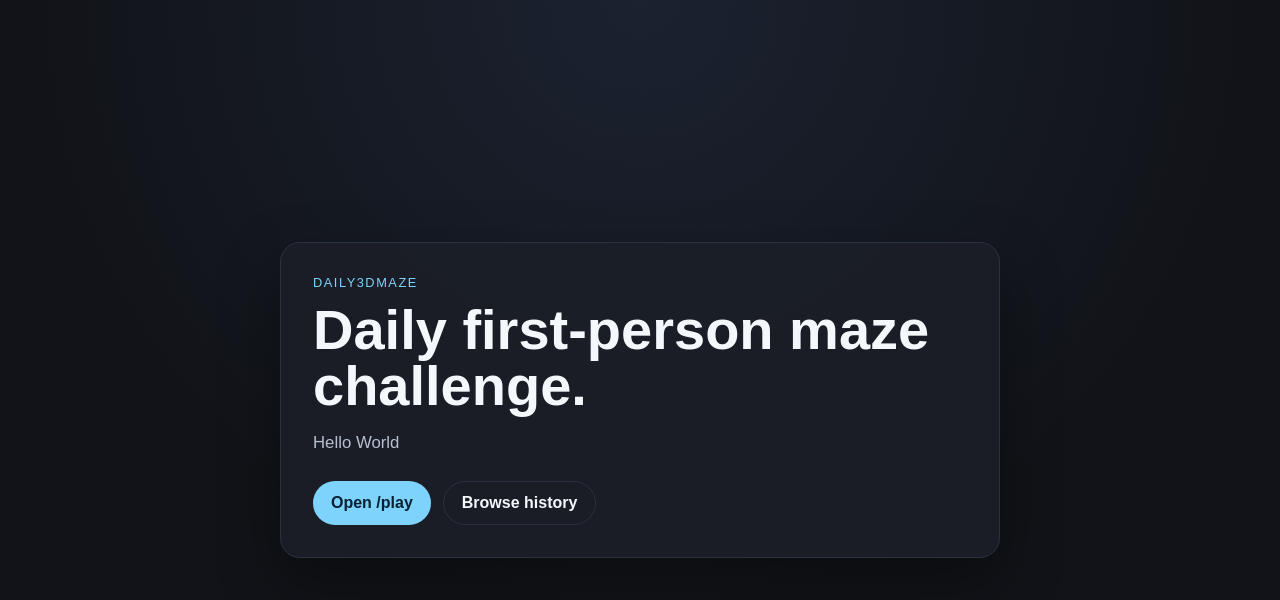
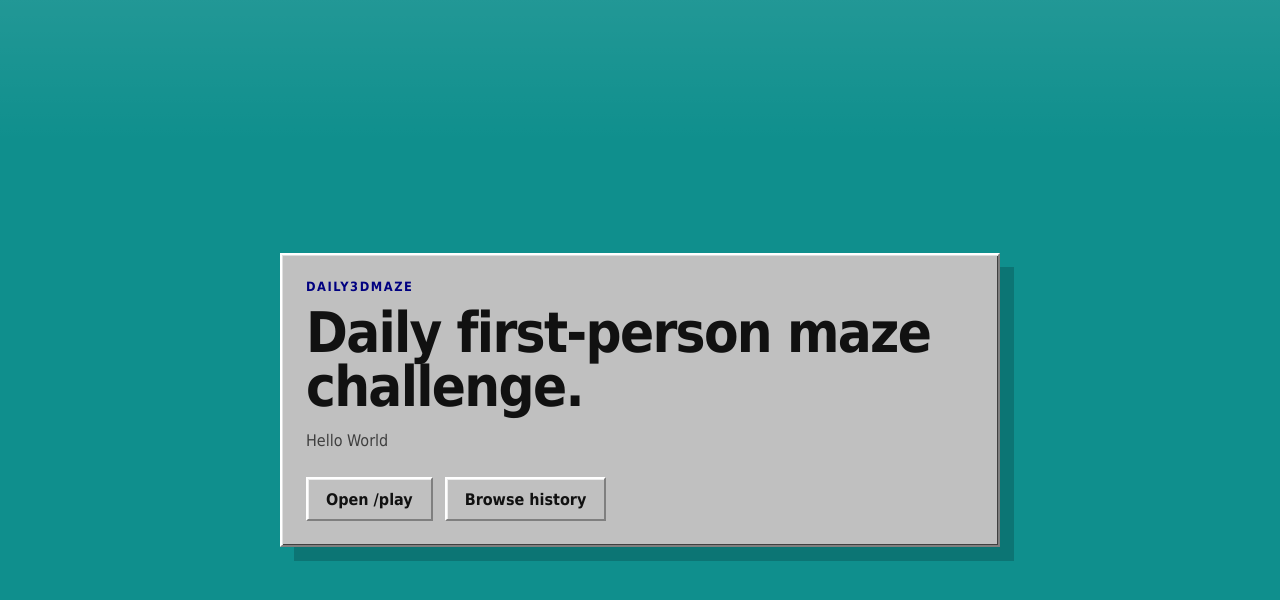
Before and after one commit to MasonWritesCode/daily3dmaze, a Next.js app in the folder web/: page / in a window 1280 px wide. Shown: the top 600 px of the page. Built offline with nearby package versions, Linux system fonts and the light colour scheme; no server answers.

Commit message:
style: start windows 95 inspired visual direction

```diff
--- a/web/src/app/globals.css
+++ b/web/src/app/globals.css
@@ -1,11 +1,19 @@
 :root {
-  color-scheme: dark;
-  --bg: #111318;
-  --panel: #1b1f27;
-  --panel-border: #2a3140;
-  --text: #f4f7fb;
-  --muted: #b4bfd0;
-  --accent: #7dd3fc;
+  color-scheme: light;
+  --desktop: #0f8f8d;
+  --desktop-shadow: #0a6665;
+  --panel: #c0c0c0;
+  --panel-dark: #7f7f7f;
+  --panel-darker: #404040;
+  --panel-light: #ffffff;
+  --panel-soft: #dfdfdf;
+  --text: #111111;
+  --muted: #3f3f3f;
+  --accent: #000080;
+  --accent-strong: #1084d0;
+  --success: #0d5f2f;
+  --danger: #8a1f11;
+  --field-bg: #ffffff;
 }
 
 * {
@@ -16,9 +24,12 @@ html,
 body {
   margin: 0;
   min-height: 100%;
-  background: radial-gradient(circle at top, #1b2230 0%, var(--bg) 60%);
+  background:
+    linear-gradient(180deg, rgba(255, 255, 255, 0.08), transparent 18%),
+    var(--desktop);
+  background-size: auto, auto;
   color: var(--text);
-  font-family: Arial, sans-serif;
+  font-family: Tahoma, Verdana, "MS Sans Serif", sans-serif;
 }
 
 a {
@@ -27,6 +38,7 @@ a {
 
 .inline-link {
   color: var(--accent);
+  font-weight: 600;
   text-decoration-thickness: 0.08em;
   text-underline-offset: 0.14em;
 }
@@ -39,16 +51,21 @@ code {
   min-height: 100vh;
   display: grid;
   place-items: center;
-  padding: 24px;
+  padding: 20px;
 }
 
 .content-card {
   width: min(100%, 720px);
-  padding: 32px;
-  border: 1px solid var(--panel-border);
-  border-radius: 20px;
-  background: rgba(27, 31, 39, 0.9);
-  box-shadow: 0 24px 60px rgba(0, 0, 0, 0.35);
+  padding: 24px;
+  border: 2px solid var(--panel-dark);
+  border-top-color: var(--panel-light);
+  border-left-color: var(--panel-light);
+  border-radius: 0;
+  background: var(--panel);
+  box-shadow:
+    inset 1px 1px 0 var(--panel-soft),
+    inset -1px -1px 0 var(--panel-darker),
+    14px 14px 0 rgba(0, 0, 0, 0.18);
 }
 
 .content-card-wide {
@@ -61,19 +78,21 @@ code {
   text-transform: uppercase;
   letter-spacing: 0.12em;
   font-size: 0.8rem;
+  font-weight: 700;
 }
 
 h1 {
   margin: 0 0 16px;
   font-size: clamp(2rem, 5vw, 3.5rem);
-  line-height: 1;
+  line-height: 0.96;
+  letter-spacing: -0.03em;
 }
 
 .body-copy {
   margin: 0 0 16px;
   color: var(--muted);
-  font-size: 1.05rem;
-  line-height: 1.6;
+  font-size: 1rem;
+  line-height: 1.5;
 }
 
 .section-title {
@@ -84,10 +103,15 @@ h1 {
 
 .maze-summary {
   margin-top: 24px;
-  padding: 20px;
-  border: 1px solid var(--panel-border);
-  border-radius: 16px;
-  background: rgba(17, 19, 24, 0.45);
+  padding: 18px;
+  border: 2px solid var(--panel-dark);
+  border-top-color: var(--panel-light);
+  border-left-color: var(--panel-light);
+  border-radius: 0;
+  background: var(--panel-soft);
+  box-shadow:
+    inset 1px 1px 0 rgba(255, 255, 255, 0.85),
+    inset -1px -1px 0 var(--panel-dark);
 }
 
 .metadata-list {
@@ -117,11 +141,11 @@ h1 {
 }
 
 .error-copy {
-  color: #fca5a5;
+  color: var(--danger);
 }
 
 .success-copy {
-  color: #86efac;
+  color: var(--success);
 }
 
 .maze-grid-preview {
@@ -130,14 +154,16 @@ h1 {
   margin-top: 24px;
   padding: 16px;
   overflow-x: auto;
-  border: 1px solid var(--panel-border);
-  border-radius: 12px;
-  background: #0d1015;
+  border: 2px solid var(--panel-dark);
+  border-top-color: var(--panel-darker);
+  border-left-color: var(--panel-darker);
+  border-radius: 0;
+  background: #101010;
 }
 
 .maze-grid-row {
   display: block;
-  color: #dbeafe;
+  color: #f0f0f0;
   font-size: 0.9rem;
   line-height: 1.2;
   white-space: pre;
@@ -154,9 +180,11 @@ h1 {
   grid-template-columns: 72px 1.2fr 1fr 1fr;
   gap: 12px;
   padding: 12px 14px;
-  border: 1px solid var(--panel-border);
-  border-radius: 12px;
-  background: rgba(13, 16, 21, 0.6);
+  border: 2px solid var(--panel-dark);
+  border-top-color: var(--panel-light);
+  border-left-color: var(--panel-light);
+  border-radius: 0;
+  background: #f2f2f2;
   color: var(--muted);
 }
 
@@ -173,9 +201,11 @@ h1 {
 
 .history-card {
   padding: 16px;
-  border: 1px solid var(--panel-border);
-  border-radius: 14px;
-  background: rgba(13, 16, 21, 0.55);
+  border: 2px solid var(--panel-dark);
+  border-top-color: var(--panel-light);
+  border-left-color: var(--panel-light);
+  border-radius: 0;
+  background: #eeeeee;
 }
 
 .review-header {
@@ -208,9 +238,11 @@ h1 {
   display: grid;
   gap: 6px;
   padding: 14px 16px;
-  border: 1px solid var(--panel-border);
-  border-radius: 14px;
-  background: rgba(13, 16, 21, 0.6);
+  border: 2px solid var(--panel-dark);
+  border-top-color: var(--panel-light);
+  border-left-color: var(--panel-light);
+  border-radius: 0;
+  background: #efefef;
 }
 
 .summary-label {
@@ -226,9 +258,11 @@ h1 {
 .filter-panel {
   margin-bottom: 24px;
   padding: 16px;
-  border: 1px solid var(--panel-border);
-  border-radius: 14px;
-  background: rgba(13, 16, 21, 0.45);
+  border: 2px solid var(--panel-dark);
+  border-top-color: var(--panel-light);
+  border-left-color: var(--panel-light);
+  border-radius: 0;
+  background: #efefef;
 }
 
 .filter-grid {
@@ -241,9 +275,11 @@ h1 {
 .auth-field select {
   min-height: 44px;
   padding: 0 14px;
-  border: 1px solid var(--panel-border);
-  border-radius: 12px;
-  background: rgba(13, 16, 21, 0.85);
+  border: 2px solid var(--panel-dark);
+  border-top-color: var(--panel-darker);
+  border-left-color: var(--panel-darker);
+  border-radius: 0;
+  background: var(--field-bg);
   color: var(--text);
   font: inherit;
 }
@@ -251,9 +287,11 @@ h1 {
 .auth-field textarea {
   min-height: 120px;
   padding: 12px 14px;
-  border: 1px solid var(--panel-border);
-  border-radius: 12px;
-  background: rgba(13, 16, 21, 0.85);
+  border: 2px solid var(--panel-dark);
+  border-top-color: var(--panel-darker);
+  border-left-color: var(--panel-darker);
+  border-radius: 0;
+  background: var(--field-bg);
   color: var(--text);
   font: inherit;
   resize: vertical;
@@ -293,9 +331,11 @@ h1 {
   gap: 12px;
   align-items: start;
   padding: 14px 16px;
-  border: 1px solid var(--panel-border);
-  border-radius: 14px;
-  background: rgba(13, 16, 21, 0.6);
+  border: 2px solid var(--panel-dark);
+  border-top-color: var(--panel-light);
+  border-left-color: var(--panel-light);
+  border-radius: 0;
+  background: #f2f2f2;
   color: var(--muted);
 }
 
@@ -371,13 +411,15 @@ h1 {
   align-items: center;
   min-height: 30px;
   padding: 0 10px;
-  border: 1px solid var(--panel-border);
-  border-radius: 999px;
+  border: 2px solid var(--panel-dark);
+  border-top-color: var(--panel-light);
+  border-left-color: var(--panel-light);
+  border-radius: 0;
   font-size: 0.92rem;
 }
 
 .reason-chip {
-  background: rgba(125, 211, 252, 0.08);
+  background: #e6e6e6;
   color: var(--text);
 }
 
@@ -388,23 +430,23 @@ h1 {
 }
 
 .score-badge-low {
-  background: rgba(134, 239, 172, 0.14);
-  color: #86efac;
+  background: #dff0dd;
+  color: var(--success);
 }
 
 .score-badge-pending {
-  background: rgba(125, 211, 252, 0.14);
-  color: #7dd3fc;
+  background: #d7e6f7;
+  color: var(--accent);
 }
 
 .score-badge-medium {
-  background: rgba(253, 224, 71, 0.14);
-  color: #fde047;
+  background: #f6efc2;
+  color: #6d5a00;
 }
 
 .score-badge-high {
-  background: rgba(252, 165, 165, 0.14);
-  color: #fca5a5;
+  background: #f4d7d2;
+  color: var(--danger);
 }
 
 .comparison-list {
@@ -417,9 +459,11 @@ h1 {
   grid-template-columns: 180px 1fr 1fr 120px;
   gap: 12px;
   padding: 12px 14px;
-  border: 1px solid var(--panel-border);
-  border-radius: 12px;
-  background: rgba(13, 16, 21, 0.6);
+  border: 2px solid var(--panel-dark);
+  border-top-color: var(--panel-light);
+  border-left-color: var(--panel-light);
+  border-radius: 0;
+  background: #f2f2f2;
   color: var(--muted);
 }
 
@@ -451,9 +495,11 @@ h1 {
   grid-template-columns: 96px 1.4fr 160px;
   gap: 12px;
   padding: 12px 14px;
-  border: 1px solid var(--panel-border);
-  border-radius: 12px;
-  background: rgba(13, 16, 21, 0.6);
+  border: 2px solid var(--panel-dark);
+  border-top-color: var(--panel-light);
+  border-left-color: var(--panel-light);
+  border-radius: 0;
+  background: #f2f2f2;
   color: var(--muted);
 }
 
@@ -511,10 +557,12 @@ h1 {
   align-items: center;
   min-height: 32px;
   padding: 0 12px;
-  border: 1px solid var(--panel-border);
-  border-radius: 999px;
+  border: 2px solid var(--panel-dark);
+  border-top-color: var(--panel-light);
+  border-left-color: var(--panel-light);
+  border-radius: 0;
   color: var(--accent);
-  background: rgba(125, 211, 252, 0.08);
+  background: #e8e8e8;
   white-space: nowrap;
 }
 
@@ -545,9 +593,11 @@ h1 {
 .auth-field input {
   min-height: 44px;
   padding: 0 14px;
-  border: 1px solid var(--panel-border);
-  border-radius: 12px;
-  background: rgba(13, 16, 21, 0.85);
+  border: 2px solid var(--panel-dark);
+  border-top-color: var(--panel-darker);
+  border-left-color: var(--panel-darker);
+  border-radius: 0;
+  background: var(--field-bg);
   color: var(--text);
   font: inherit;
 }
@@ -592,8 +642,10 @@ h1 {
   width: 100%;
   height: auto;
   display: block;
-  border: 1px solid var(--panel-border);
-  border-radius: 12px;
+  border: 2px solid var(--panel-dark);
+  border-top-color: var(--panel-darker);
+  border-left-color: var(--panel-darker);
+  border-radius: 0;
   background: #0b0f14;
   image-rendering: pixelated;
 }
@@ -604,17 +656,29 @@ h1 {
   justify-content: center;
   min-height: 44px;
   padding: 0 18px;
-  border: 1px solid var(--panel-border);
-  border-radius: 999px;
-  background: transparent;
+  border: 2px solid var(--panel-dark);
+  border-top-color: var(--panel-light);
+  border-left-color: var(--panel-light);
+  border-radius: 0;
+  background: var(--panel);
   color: var(--text);
   font: inherit;
+  font-weight: 700;
   cursor: pointer;
+  box-shadow: inset 1px 1px 0 rgba(255, 255, 255, 0.7);
 }
 
 .secondary-button:disabled {
   opacity: 0.55;
   cursor: not-allowed;
+}
+
+.secondary-button:active {
+  border-top-color: var(--panel-darker);
+  border-left-color: var(--panel-darker);
+  border-right-color: var(--panel-light);
+  border-bottom-color: var(--panel-light);
+  box-shadow: inset -1px -1px 0 rgba(255, 255, 255, 0.7);
 }
 
 .primary-button {
@@ -623,13 +687,24 @@ h1 {
   justify-content: center;
   min-height: 44px;
   padding: 0 18px;
-  border: 0;
-  border-radius: 999px;
-  background: var(--accent);
-  color: #062132;
+  border: 2px solid var(--panel-dark);
+  border-top-color: var(--panel-light);
+  border-left-color: var(--panel-light);
+  border-radius: 0;
+  background: var(--panel);
+  color: var(--text);
   font: inherit;
-  font-weight: 600;
+  font-weight: 700;
   cursor: pointer;
+  box-shadow: inset 1px 1px 0 rgba(255, 255, 255, 0.7);
+}
+
+.primary-button:active {
+  border-top-color: var(--panel-darker);
+  border-left-color: var(--panel-darker);
+  border-right-color: var(--panel-light);
+  border-bottom-color: var(--panel-light);
+  box-shadow: inset -1px -1px 0 rgba(255, 255, 255, 0.7);
 }
 
 .secondary-button:focus-visible,
@@ -646,6 +721,7 @@ h1 {
 
 .actions {
   display: flex;
+  flex-wrap: wrap;
   gap: 12px;
   margin-top: 24px;
 }
@@ -657,18 +733,36 @@ h1 {
   justify-content: center;
   min-height: 44px;
   padding: 0 18px;
-  border-radius: 999px;
+  border-radius: 0;
   text-decoration: none;
-  font-weight: 600;
+  font-weight: 700;
 }
 
 .primary-link {
-  background: var(--accent);
-  color: #062132;
+  border: 2px solid var(--panel-dark);
+  border-top-color: var(--panel-light);
+  border-left-color: var(--panel-light);
+  background: var(--panel);
+  color: var(--text);
+  box-shadow: inset 1px 1px 0 rgba(255, 255, 255, 0.7);
 }
 
 .secondary-link {
-  border: 1px solid var(--panel-border);
+  border: 2px solid var(--panel-dark);
+  border-top-color: var(--panel-light);
+  border-left-color: var(--panel-light);
+  background: var(--panel);
+  color: var(--text);
+  box-shadow: inset 1px 1px 0 rgba(255, 255, 255, 0.7);
+}
+
+.primary-link:active,
+.secondary-link:active {
+  border-top-color: var(--panel-darker);
+  border-left-color: var(--panel-darker);
+  border-right-color: var(--panel-light);
+  border-bottom-color: var(--panel-light);
+  box-shadow: inset -1px -1px 0 rgba(255, 255, 255, 0.7);
 }
 
 .is-disabled {
```
